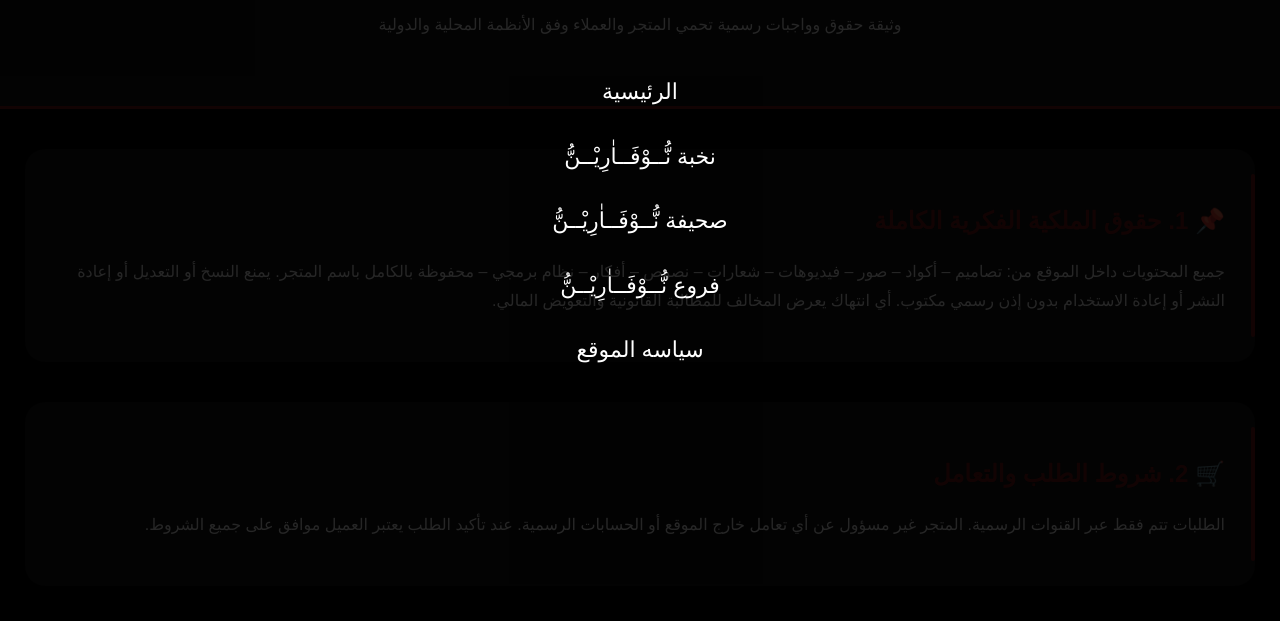
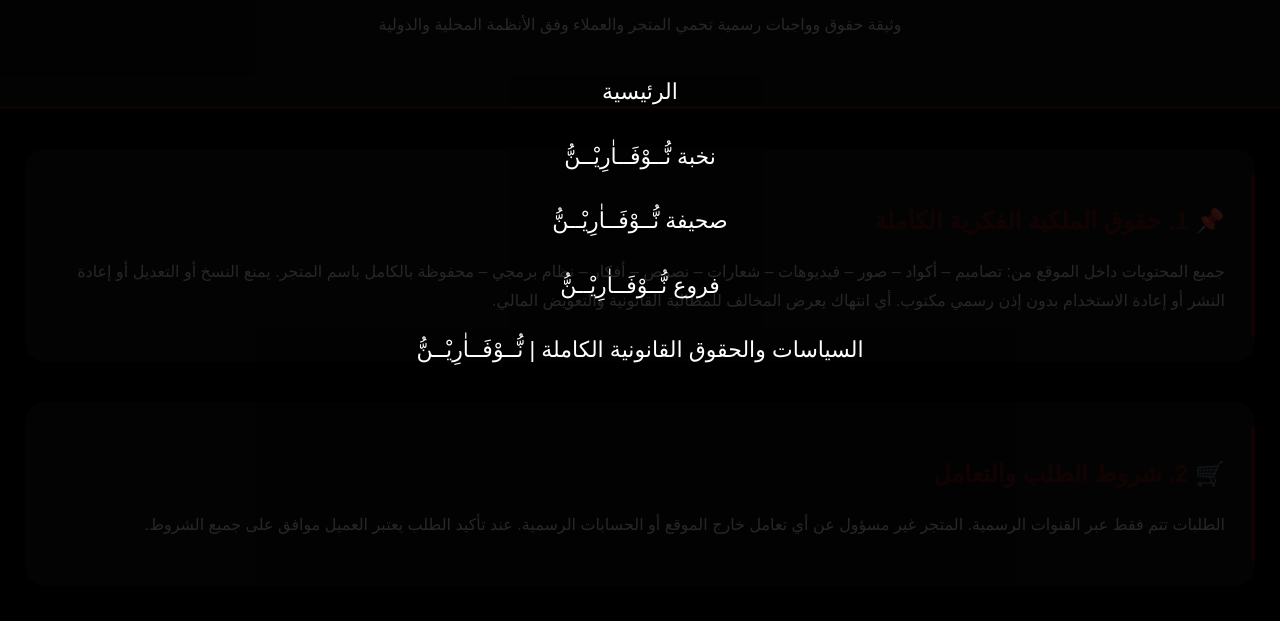
Before and after one commit to moodx5040/perfumes, a plain HTML site: page channels.html in a window 1280 px wide. Both pictures are taken after a click on the element "اطلب الان". Shown: the part 179-800 px from the top of the page. Drawn offline with Linux system fonts and the light colour scheme.

Commit message:
Update channel link text for clarity

```diff
--- a/channels.html
+++ b/channels.html
@@ -177,7 +177,7 @@ transform:scale(1.05);
 <a href="elite.html">نخبة نُّــوْفَــاٰرِيْــنُّ</a>
 <a href="docs.html">صحيفة نُّــوْفَــاٰرِيْــنُّ</a>
 <a href="branches.html">فروع نُّــوْفَــاٰرِيْــنُّ</a>
-<a href="channels.html"> سياسه الموقع</a>
+<a href="channels.html">السياسات والحقوق القانونية الكاملة | نُّــوْفَــاٰرِيْــنُّ</a>
 </div>
 
 
```
